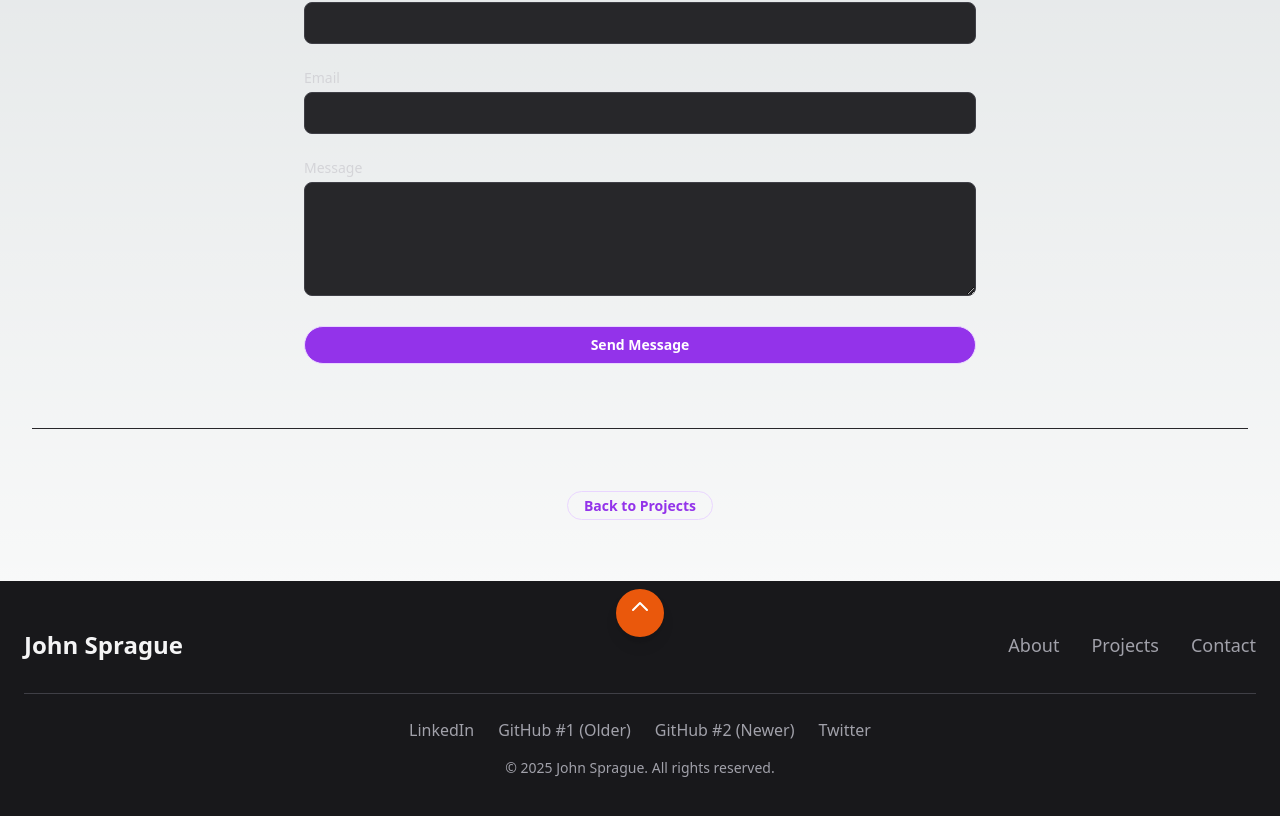
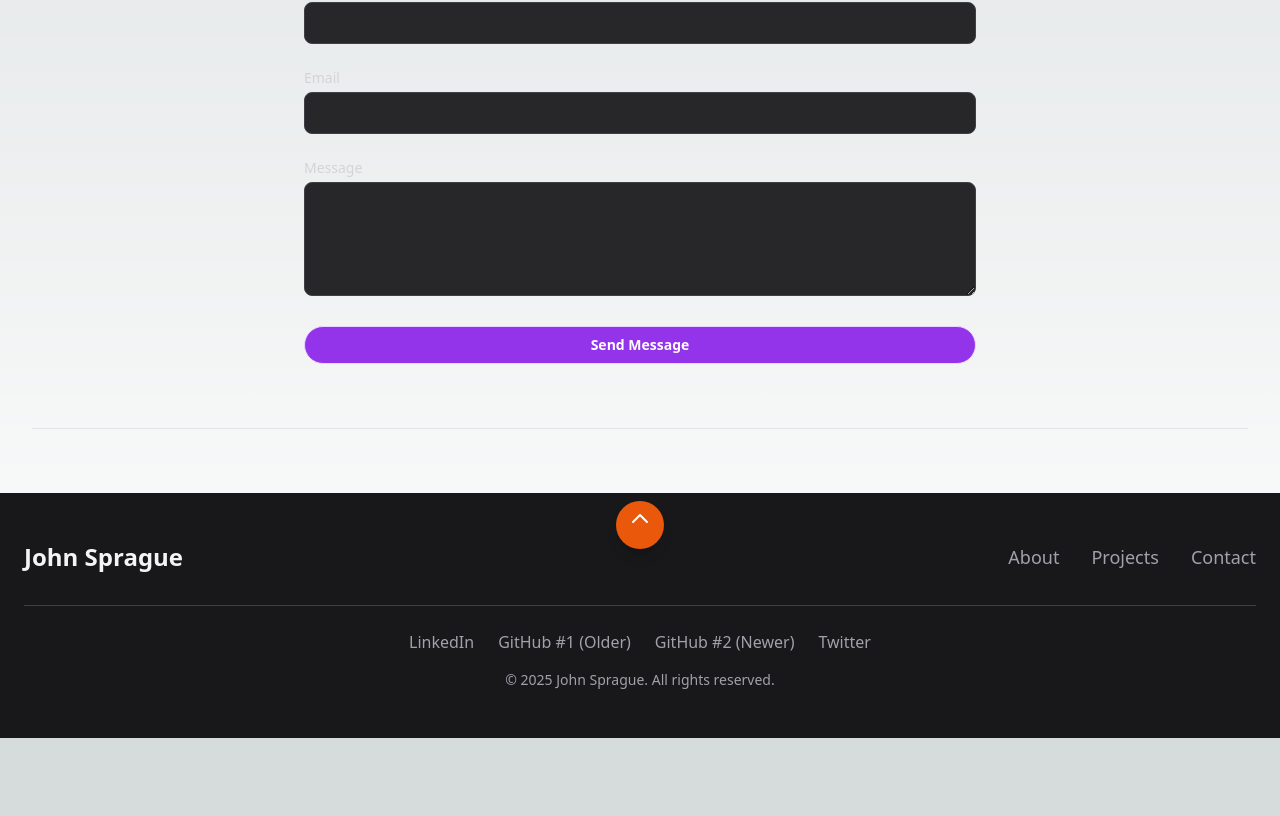
Before and after one commit to john-sprague/code-by-spraguejdev, a React (Vite) app: page /contact in a window 1280 px wide. Shown: the part 601-1417 px from the top of the page. After the commit the page ends 1339 px from the top, so only its background shows below. Built offline with nearby package versions, Linux system fonts and the light colour scheme.

Commit message:
fix: remove old footer from contact page

```diff
--- a/src/routes/Contact.tsx
+++ b/src/routes/Contact.tsx
@@ -102,16 +102,7 @@ const Contact: React.FC = () => {
           </button>
         </form>
 
-        <div className="w-full h-px bg-zinc-800 my-16" />
-
-        <div className="text-center">
-          <Link
-            to="/projects"
-            className="px-4 py-1 text-sm font-semibold text-purple-600 bg-transparent border border-purple-200 rounded-full hover:text-white hover:bg-purple-600 hover:border-transparent focus:outline-none focus:ring-2 focus:ring-purple-600 focus:ring-offset-2"
-          >
-            Back to Projects
-          </Link>
-        </div>
+        <div className="w-full h-px bg-zinc-300/50 my-6 animate-fade-in" />
       </div>
     </div>
   );
```
